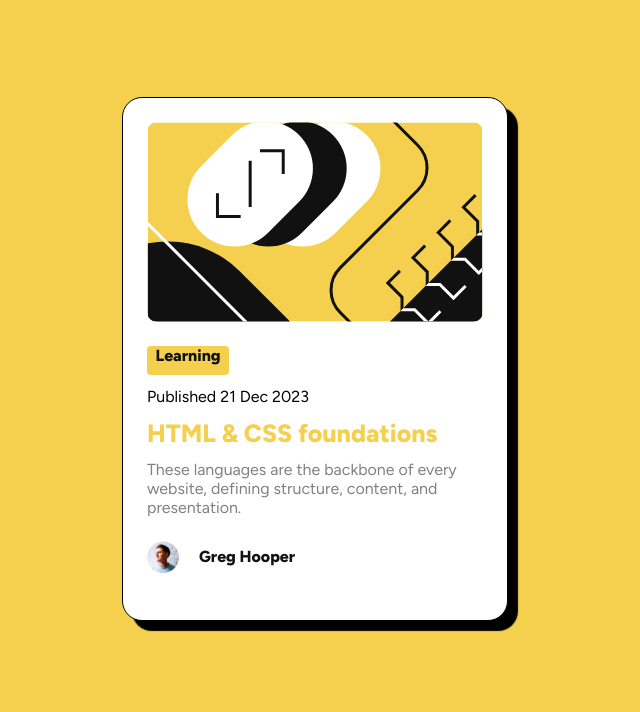
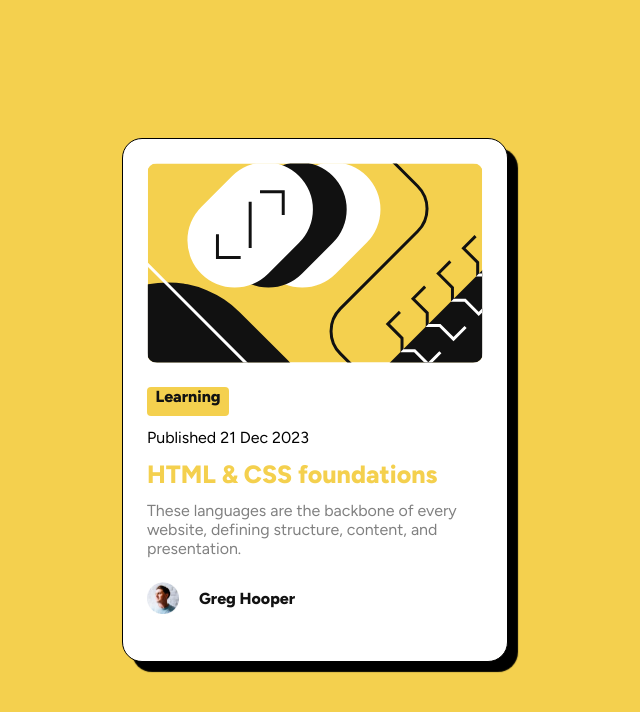
Before and after one commit to AnwarMestycer/frontend-mentor, a plain HTML site: page blog-preview-card/index.html in a window 1280 px wide. Shown: the whole page, without its empty margins (325-965 px from the left). Drawn offline with Linux system fonts and the light colour scheme.

Commit message:
final style

```diff
--- a/blog-preview-card/styles.css
+++ b/blog-preview-card/styles.css
@@ -6,10 +6,14 @@
     padding: 0;
 }
 
+html,
 body {
     background-color: hsl(47, 88%, 63%);
-    display: grid;
+    height: 100%;
+    margin: 0;
+    display: flex;
     justify-content: center;
+    align-items: center;
 }
 
 .card {
@@ -19,7 +23,6 @@ body {
     background-color: white;
     width: 384px;
     height: 522px;
-    margin-top: 25%;
     border: 1px solid black;
     border-radius: 20px;
     box-shadow: 10px 10px 1px rgba(0, 0, 0, 1);
```
